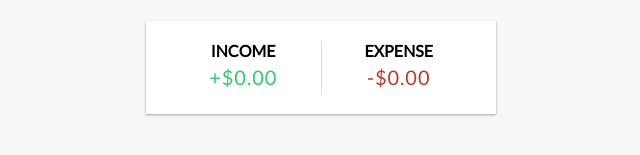
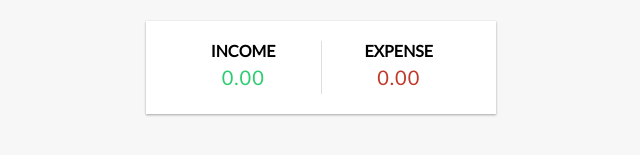
Before and after one commit to MayurJ1609/expensetracker, a React (Create React App) app: page / in a window 1280 px wide. Shown: the part 205-360 px from the top of the page, without its empty margins (319-959 px from the left). Built offline with nearby package versions, Linux system fonts and the light colour scheme.

Commit message:
Imported GlobalProvider to get the state globally

```diff
--- a/src/App.js
+++ b/src/App.js
@@ -5,10 +5,11 @@
 import IncomeExpenses from './components/IncomeExpenses';
 import TransactionList from './components/TransactionList';
 import AddTransaction from './components/AddTransaction';
+import { GlobalProvider } from './context/GlobalState';
 
 function App() {
 	return (
-		<div>
+		<GlobalProvider>
 			<Header />
 			<div className="container">
 				<Balance />
@@ -16,7 +17,7 @@
 				<TransactionList />
 				<AddTransaction />
 			</div>
-		</div>
+		</GlobalProvider>
 	);
 }
 
--- a/src/components/AddTransaction.js
+++ b/src/components/AddTransaction.js
@@ -1,13 +1,25 @@
-import React, { useState } from 'react';
+import React, { useState, useContext } from 'react';
+import { GlobalContext } from '../context/GlobalState';
 
 export default function AddTransaction() {
 	const [text, setText] = useState('');
 	const [amount, setAmount] = useState(0);
+	const { addTransaction } = useContext(GlobalContext);
+
+	const onSubmit = (e) => {
+		e.preventDefault();
+		const newTransaction = {
+			id: Math.floor(Math.random() * 100000000),
+			text,
+			amount: +amount,
+		};
+		addTransaction(newTransaction);
+	};
 
 	return (
 		<>
 			<h3>Add new transaction</h3>
-			<form>
+			<form onSubmit={onSubmit}>
 				<div className="form-control">
 					<label htmlFor="text">Text</label>
 					<input
--- a/src/components/Balance.js
+++ b/src/components/Balance.js
@@ -1,10 +1,16 @@
-import React from 'react';
+import React, { useContext } from 'react';
+import { GlobalContext } from '../context/GlobalState';
 
 export default function Balance() {
+	const { transactions } = useContext(GlobalContext);
+
+	const amounts = transactions.map((transaction) => transaction.amount);
+	const total = amounts.reduce((acc, item) => (acc += item), 0).toFixed(2);
+
 	return (
 		<>
 			<h4>Your Balance</h4>
-			<h1>$0.00</h1>
+			<h1>${total}</h1>
 		</>
 	);
 }
--- a/src/components/IncomeExpenses.js
+++ b/src/components/IncomeExpenses.js
@@ -1,16 +1,33 @@
-import React from 'react';
+import React, { useContext } from 'react';
+import { GlobalContext } from '../context/GlobalState';
 
 export default function IncomeExpenses() {
+	const { transactions } = useContext(GlobalContext);
+
+	const amounts = transactions.map((transaction) => transaction.amount);
+
+	const total = amounts.reduce((acc, item) => (acc += item), 0).toFixed(2);
+
+	const income = amounts
+		.filter((item) => item > 0)
+		.reduce((acc, item) => (acc += item), 0)
+		.toFixed(2);
+
+	const expense = (
+		amounts.filter((item) => item < 0).reduce((acc, item) => (acc += item), 0) *
+		-1
+	).toFixed(2);
+
 	return (
 		<div>
 			<div className="inc-exp-container">
 				<div>
 					<h4>Income</h4>
-					<p className="money plus">+$0.00</p>
+					<p className="money plus">{income}</p>
 				</div>
 				<div>
 					<h4>Expense</h4>
-					<p className="money minus">-$0.00</p>
+					<p className="money minus">{expense}</p>
 				</div>
 			</div>
 		</div>
```
